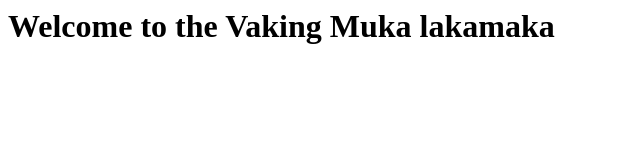
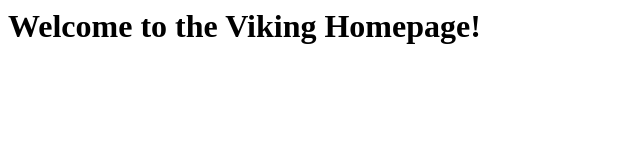
Before and after one commit to jestir1234/real-web-server, a plain HTML site: page index.html in a window 1280 px wide. Shown: the whole page, without its empty margins (0-640 px from the left). Drawn offline with Linux system fonts and the light colour scheme.

Commit message:
changed homepage reference in index

```diff
--- a/index.html
+++ b/index.html
@@ -1,5 +1,5 @@
 <html>
      <body>
-       <h1>Welcome to the Vaking Muka lakamaka</h1>
+       <h1>Welcome to the Viking Homepage!</h1>
      </body>
 </html>
```
